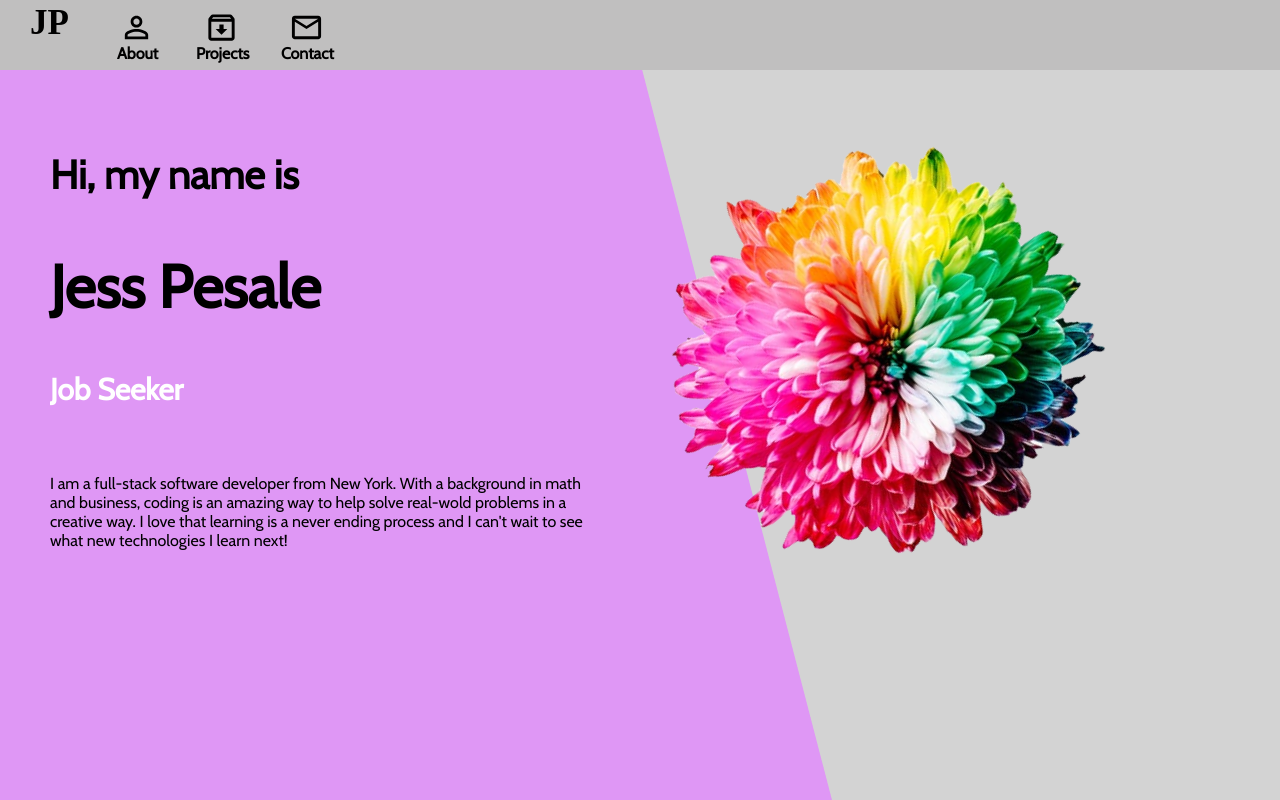
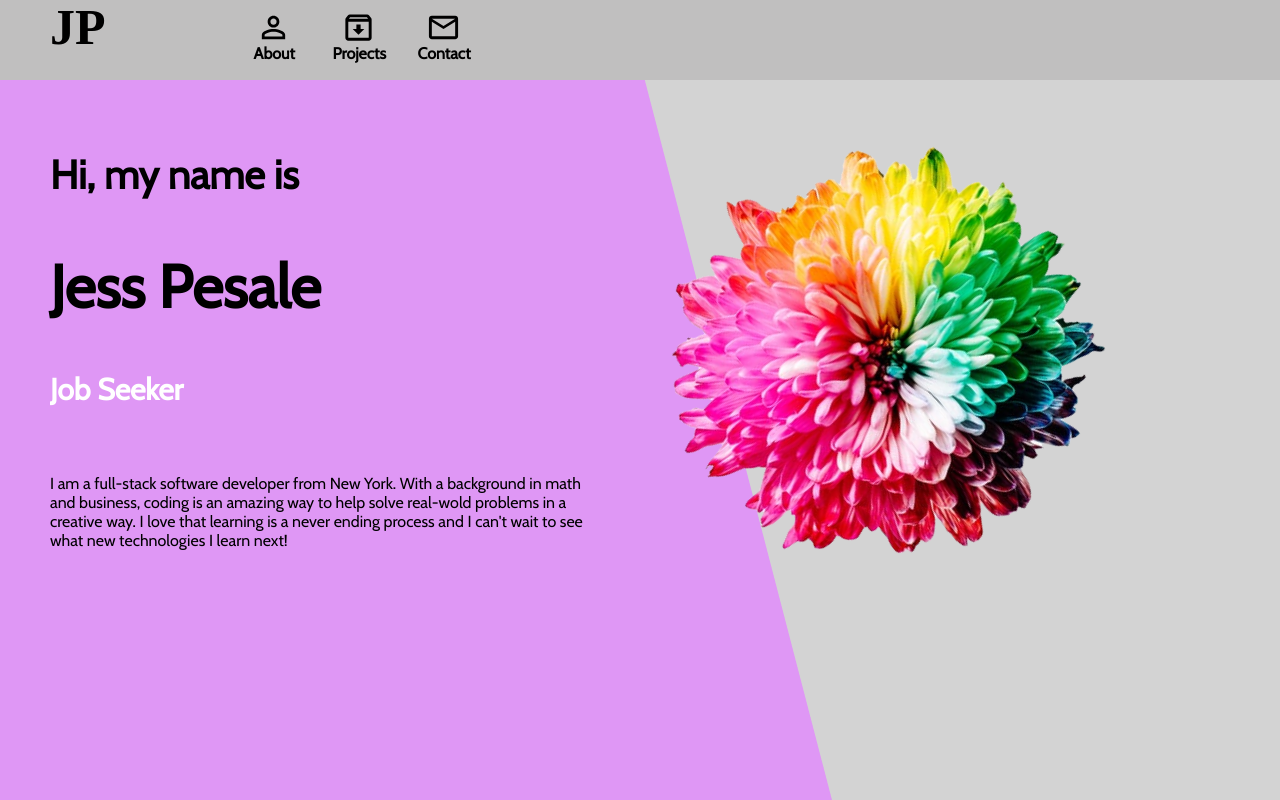
Before and after one commit to jesspesale/portfolio-site, a React (Create React App) app: page / in a window 1280 px wide. Shown: the top 800 px of the page. Built offline with nearby package versions, Linux system fonts and the light colour scheme.

Commit message:
changing navbar stylig, fixed JP link to intro styling

```diff
--- a/src/components/Navbar/Navbar.css
+++ b/src/components/Navbar/Navbar.css
@@ -1,11 +1,14 @@
 .navbar{
     width: 100%;
-    height: 70px;
+    height: 80px;
     background-color: rgb(192, 191, 191);
     position:fixed;
     z-index: 4;
-    top: 0;
-    /* border-bottom: 2px; */
+    /* top: 0; */
+}
+
+.nav-items{
+    display: flex;
 }
 
 .nav-wrapper{
@@ -16,18 +19,18 @@
 }
 
 .logo{
-    font-size: 35px;
-    font-weight: 900;
+    font-size: 50px;
+    font-weight: bold;
     font-family: 'Dancing Script', cursive;
-    text-decoration: none;
-    margin-top: -7px;
+    margin-top: -12px;
+    margin-left: 20px;
+    display: center;
     color: black;
-    margin-right: 50px;
-    align-items: center;
+    margin-right: 150px;
 }
 
-.nav-left{
-    display: flex;
+.logo:hover{
+    color:rgb(114, 112, 112)
 }
 .about-word{
     margin-top: -5px;
@@ -53,20 +56,3 @@
     color: black;
     text-decoration: none;
 }
-
-.nav-right{
-
-}
-
-/* .menu{
-    width: 32px;
-    height: 25px;
-    display: flex;
-    flex-direction: column;
-    background-color: black;
-}
-.span{
-    width: 32px;
-    height: 3px;
-    background-color: black;
-} */
--- a/src/components/Navbar/navbar.js
+++ b/src/components/Navbar/navbar.js
@@ -8,7 +8,7 @@ const Navbar = ({setCurrentPage}) => {
     return (
       <div className="navbar">
         <div className="nav-wrapper">
-          <div className="nav-left">
+          <div className="nav-items">
             <a href="#intro" className="logo" onClick={() => setCurrentPage("intro")}>
               JP
             </a>
@@ -25,7 +25,6 @@ const Navbar = ({setCurrentPage}) => {
               <h4 className="contact-word">Contact</h4>
             </a>
           </div>
-
         </div>
       </div>
     );
```
